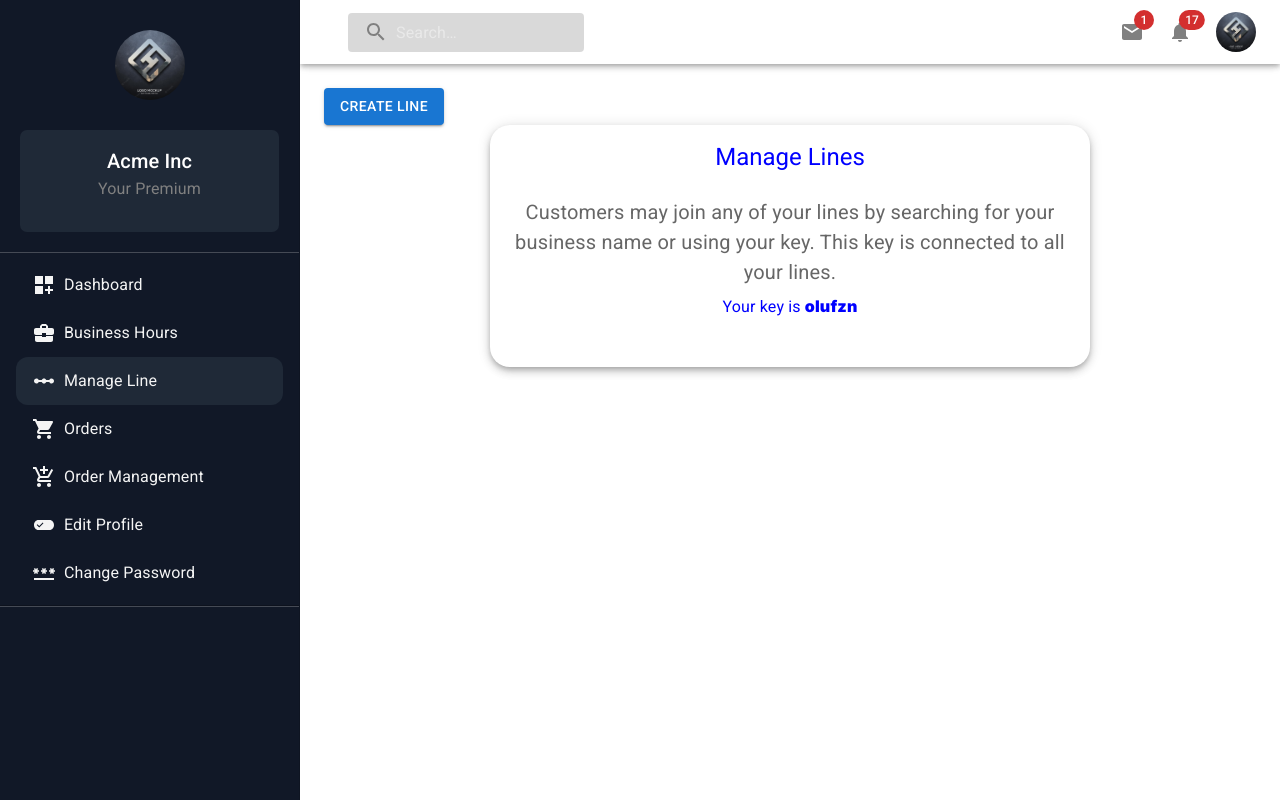
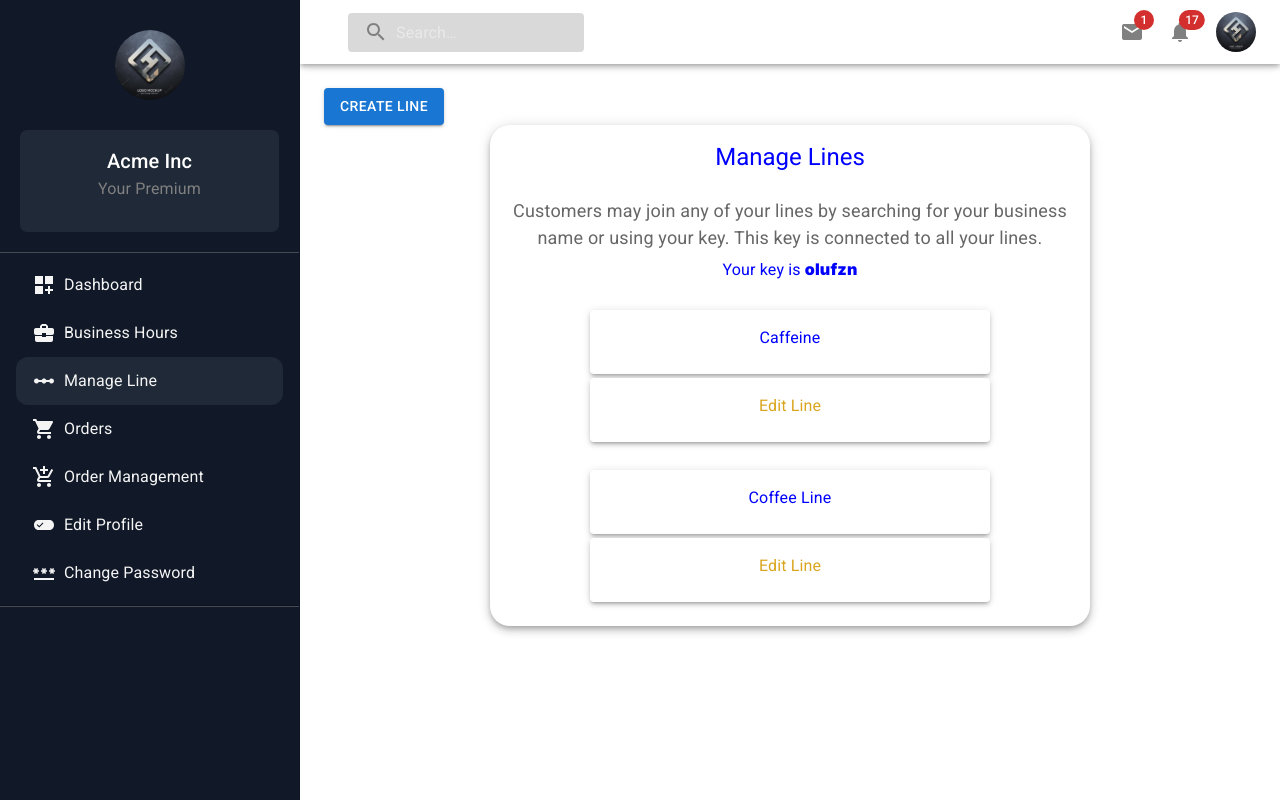
Before and after one commit to Efiamotu-1/qolom, a React (Create React App) app: page /admin/manageline in a window 1280 px wide. Built offline with nearby package versions, Linux system fonts and the light colour scheme.

Commit message:
new changes

```diff
--- a/src/Admin/ManageLine.js
+++ b/src/Admin/ManageLine.js
@@ -148,7 +148,7 @@ export default function CreateLine() {
         <Typography variant="h5" color="blue" align="center">Manage Lines</Typography>
         <br/>
       <Typography
-            sx={{ fontSize: 20, textAlign :  'center' }}
+            sx={{ fontSize: 18, textAlign :  'center' }}
             color="text.secondary"
             align="center"
             gutterBottom
@@ -160,10 +160,31 @@ export default function CreateLine() {
         Your key is <span style={{fontWeight : 'bold'}}>{key}</span>
       </Typography>
           <br/>
-
+    <Card sx={{width : 400, margin : 'auto', my : 0.5}} elevation={3}>
+      <CardContent>
+        <Typography align="center" color="blue">Caffeine</Typography>
+      </CardContent>
+    </Card>
+    <Card sx={{width : 400, margin : 'auto'}} elevation={3}>
+    <CardContent>
+        <Typography align="center" color="goldenrod">Edit Line</Typography>
+      </CardContent>
+    </Card>
+    <br/>
+    <Card sx={{width : 400, margin : 'auto', my : 0.5}} elevation={3}>
+    <CardContent>
+        <Typography align="center" color ="blue">Coffee Line</Typography>
+      </CardContent>
+    </Card>
+    <Card sx={{width : 400, margin : 'auto'}} elevation={3}>
+    <CardContent>
+        <Typography align="center" color="goldenrod">Edit Line</Typography>
+      </CardContent>
+    </Card>
       </CardContent>
 
-    </Card>
+      </Card>
+
         </Grid>
         </Grid>
 
```
